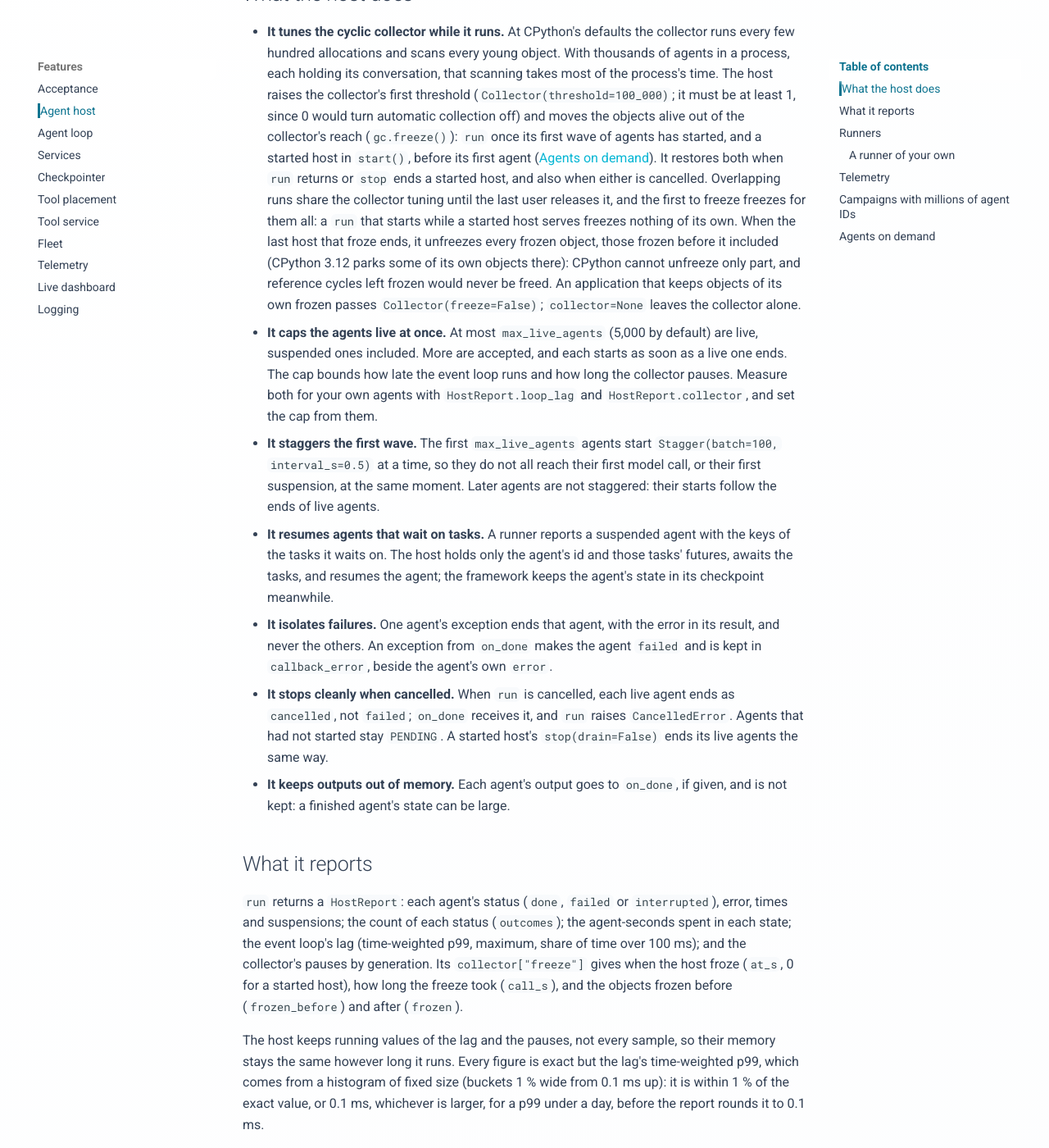
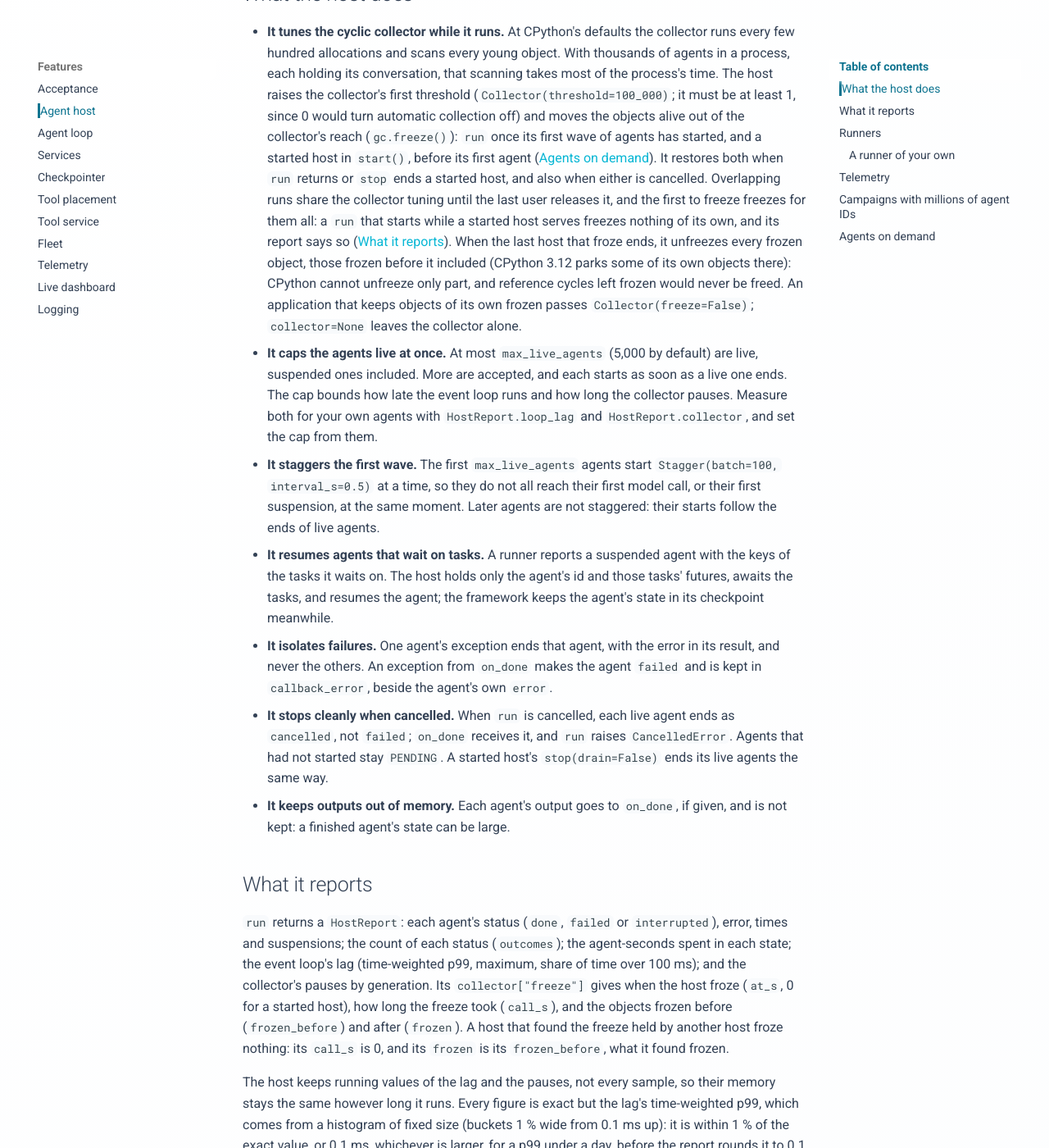
Before and after one commit to stride-research/flowgentic, an MkDocs documentation site: the page built from docs/features/agent-host.md, in a window 1280 px wide and 1400 px high, scrolled down 745 px. Shown: the whole window at 82% size. Built offline with MkDocs 1.6.1 and Material for MkDocs 9.7.7, drawn with Linux system fonts in a browser that asks for light colours; comment, search, counter and statistics services are not loaded.

Commit message:
Say in the freeze report when a host froze nothing
While another host holds the collector's freeze, a started host or a run
joins it and freezes nothing. Its collector["freeze"] gave the other
host's frozen_before and the count after, so it looked like a freeze of
its own. It now gives call_s 0, and frozen the same as frozen_before,
what it found frozen; the host that froze reports as before. The
agent-host page and the changelog say so, and a test checks both kinds
of host.

LoopLag finds a sample's bucket with a log, so a sample within 1e-14 of
an edge, relatively, can count in the bucket beside it; a comment says
so. Making the two exact would take a table of edges and a bisect on
every sample, for no change a report can show.

```diff
--- a/docs/features/agent-host.md
+++ b/docs/features/agent-host.md
@@ -39,12 +39,13 @@ host can also take agents one at a time, as they arrive, between `start` and
   or `stop` ends a started host, and also when either is cancelled.
   Overlapping runs share the collector tuning until the last user releases it,
   and the first to freeze freezes for them all: a `run` that starts while a
-  started host serves freezes nothing of its own. When the last host that
-  froze ends, it unfreezes every frozen object, those frozen before it
-  included (CPython 3.12 parks some of its own objects there): CPython cannot
-  unfreeze only part, and reference cycles left frozen would never be freed.
-  An application that keeps objects of its own frozen passes
-  `Collector(freeze=False)`; `collector=None` leaves the collector alone.
+  started host serves freezes nothing of its own, and its report says so
+  ([What it reports](#what-it-reports)). When the last host that froze ends,
+  it unfreezes every frozen object, those frozen before it included (CPython
+  3.12 parks some of its own objects there): CPython cannot unfreeze only
+  part, and reference cycles left frozen would never be freed. An application
+  that keeps objects of its own frozen passes `Collector(freeze=False)`;
+  `collector=None` leaves the collector alone.
 - **It caps the agents live at once.** At most `max_live_agents` (5,000 by
   default) are live, suspended ones included. More are accepted, and each
   starts as soon as a live one ends. The cap bounds how late the event loop
@@ -78,7 +79,9 @@ host can also take agents one at a time, as they arrive, between `start` and
 (time-weighted p99, maximum, share of time over 100 ms); and the collector's
 pauses by generation. Its `collector["freeze"]` gives when the host froze
 (`at_s`, 0 for a started host), how long the freeze took (`call_s`), and the
-objects frozen before (`frozen_before`) and after (`frozen`).
+objects frozen before (`frozen_before`) and after (`frozen`). A host that
+found the freeze held by another host froze nothing: its `call_s` is 0, and
+its `frozen` is its `frozen_before`, what it found frozen.
 
 The host keeps running values of the lag and the pauses, not every sample, so
 their memory stays the same however long it runs. Every figure is exact but
```
Also changed, not shown: CHANGELOG.md (+5 -0 lines), 3 other files.
